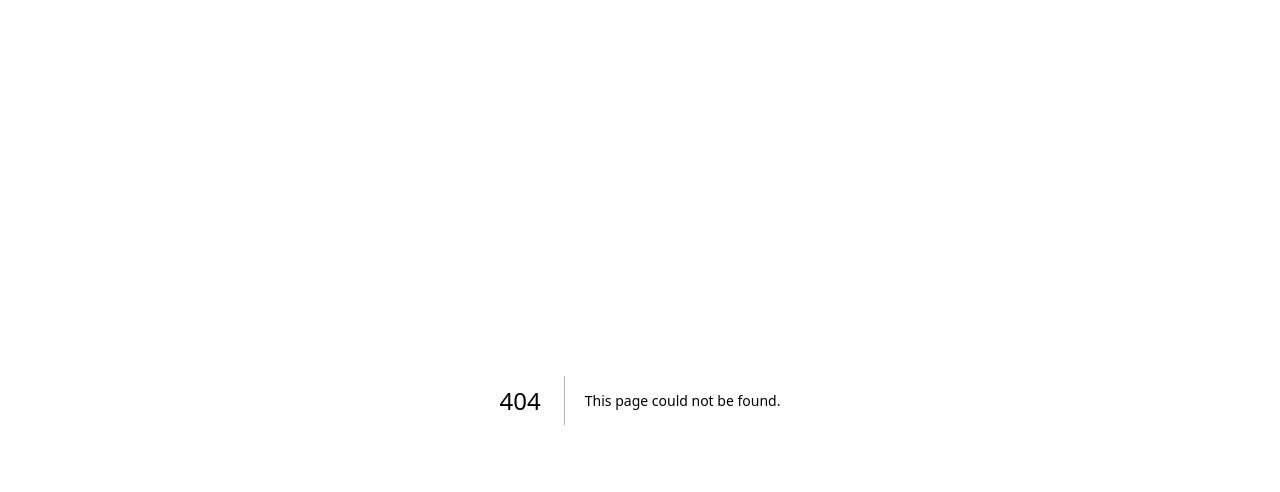
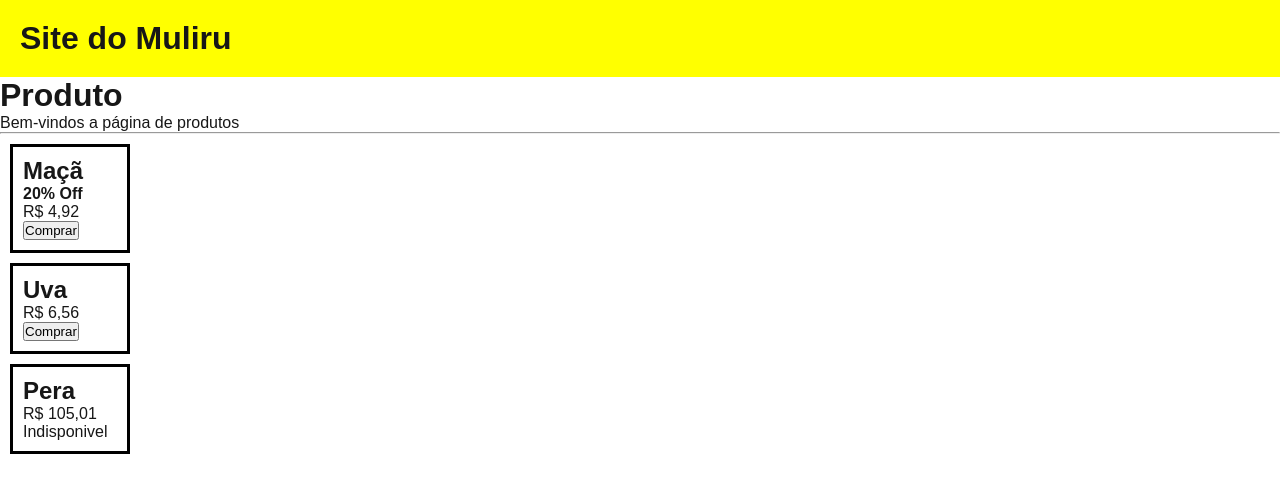
Before and after one commit to MuriloSnovais/aula-introducao_React_Com_Next, a Next.js app: page /produtos in a window 1280 px wide. Before the commit this address had no page. Shown: the top 492 px of the page. Built offline with nearby package versions, Linux system fonts and the light colour scheme.

Commit message:
Criando novas paginas

```diff
--- a/app/contato/page.js
+++ b/app/contato/page.js
@@ -2,6 +2,7 @@
 'use client'
 import { useState } from "react"
 import { ToastContainer, toast } from 'react-toastify';
+import Menu from "../produtos/components/Menu";
 
 // A função tem que ter o nome da pasta, obrigatoriamente tem que ser em maiusculo a primeira letra
 // certo: Contato errado: contato
--- a/app/painel/page.js
+++ b/app/painel/page.js
@@ -4,6 +4,8 @@ import { useState } from "react"
 import { ToastContainer, toast } from 'react-toastify';
 import "./painel.css"
 import { Trykker } from "next/font/google";
+import Produtos from "../produtos/page";
+import Menu from "../produtos/components/Menu";
 
 export default function Painel(){
 
--- /dev/null
+++ b/app/produtos/components/Menu.js
@@ -0,0 +1,9 @@
+function Menu() {
+    return (
+        <div style={{background:"yellow", padding: 20}}>
+            <h1>Site do Muliru</h1>
+        </div>
+    );
+}
+
+export default Menu;
--- /dev/null
+++ b/app/produtos/components/Produto.js
@@ -0,0 +1,22 @@
+function Produto(attr) {
+    return (
+
+        <div style={{margin:10, border: "3px solid black" , width: 120 , padding: 10}}>
+            <h2>{attr.nome}</h2>
+            {
+                attr.desconto != null &&
+                    <p><strong>{attr.desconto}% Off</strong></p>
+            }
+            <p>R$ {attr.preco}</p>
+
+            {
+                attr.disponivel != null ?
+                <button>Comprar</button>
+                :
+                <p>Indisponivel</p>
+            }
+        </div>
+    );
+}
+
+export default Produto;
--- /dev/null
+++ b/app/produtos/page.js
@@ -0,0 +1,23 @@
+import Menu from "./components/Menu";
+import Produto from "./components/Produto";
+
+function Produtos() {
+    return (
+        <div>
+
+            <Menu/>
+
+            <h1>Produto</h1>
+            <p>Bem-vindos a página de produtos</p>
+            <hr/>
+
+            <Produto nome="Maçã" disponivel="Sim" desconto="20" preco="4,92"/>
+            <Produto nome="Uva" disponivel="Sim" preco="6,56"/>
+            <Produto nome="Pera" preco="105,01"/>
+
+        </div>
+
+    );
+}
+
+export default Produtos;
```
